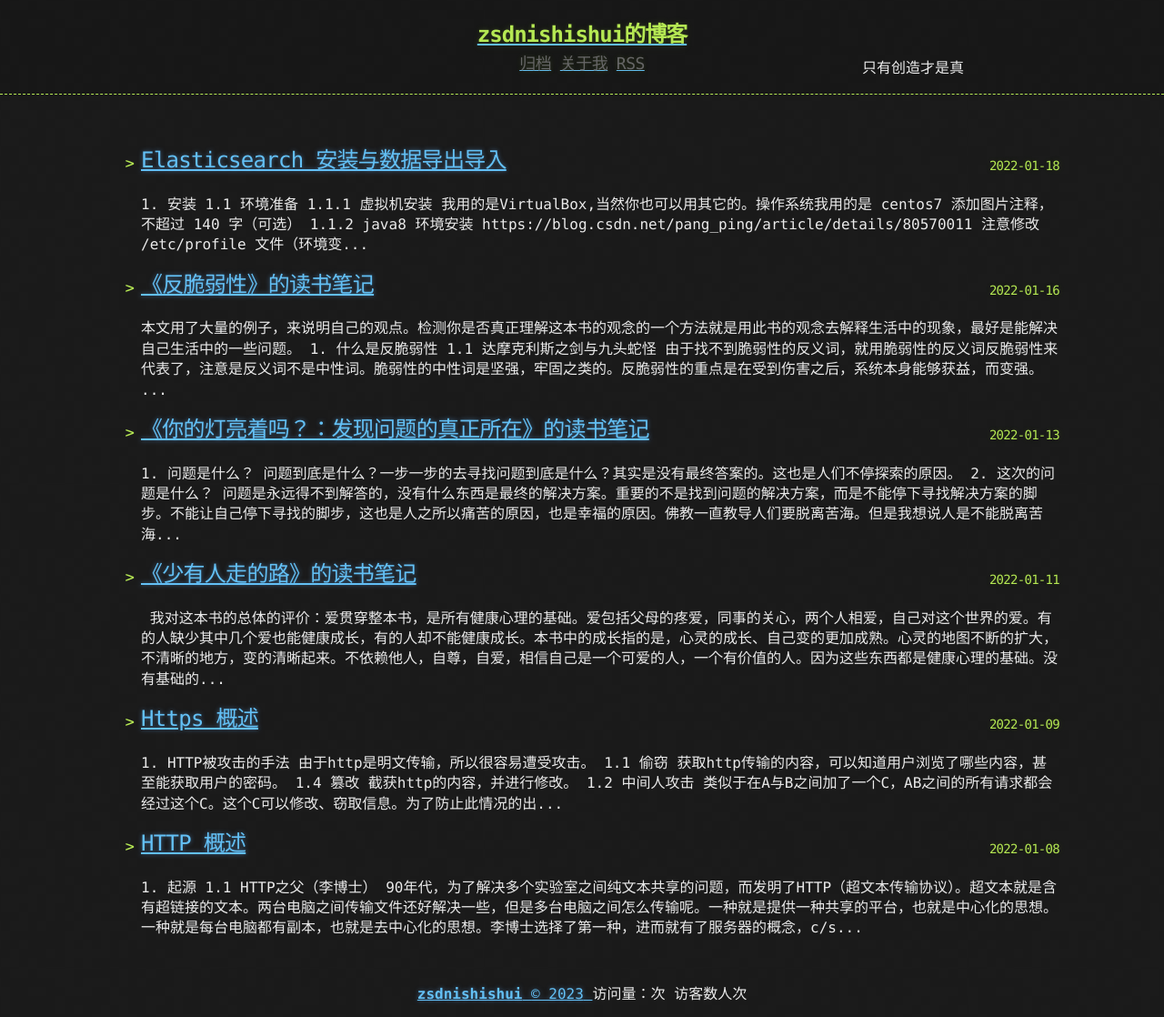
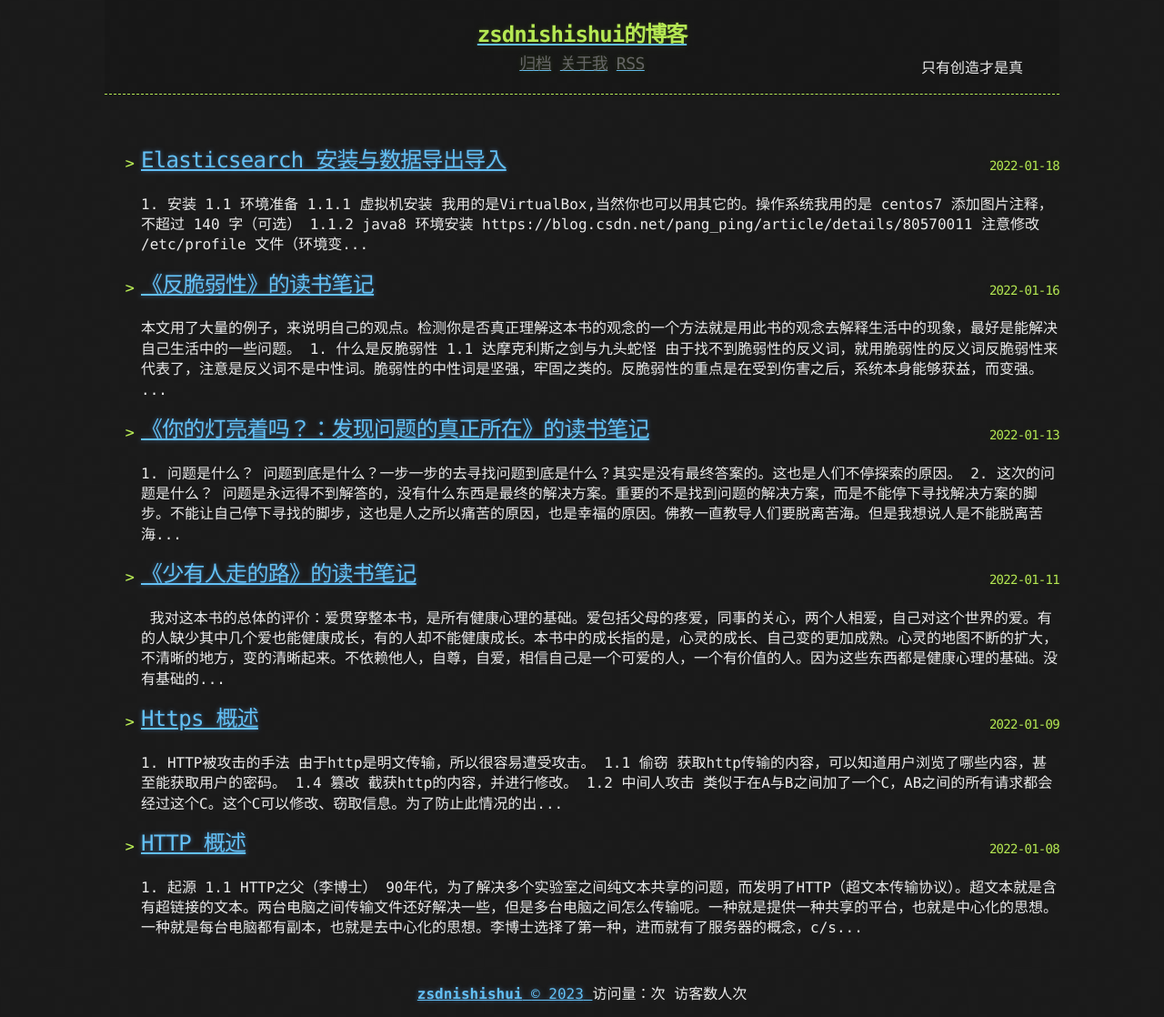
Before and after one commit to zsdnishishui/first, a Jekyll site: the page built from index.html, in a window 1280 px wide. Shown: the whole page at 91% size. Built offline with Jekyll 4.4.1, drawn with Linux system fonts in a browser that asks for light colours; the list of posts is cut into pages by our own code; comment, search, counter and statistics services are not loaded.

Commit message:
样式微调

```diff
--- a/_includes/header.html
+++ b/_includes/header.html
@@ -8,6 +8,6 @@
     <div class="header-links">
       {% include links.html %}
     </div>
-    <span style="float: right;margin-top: -20px;margin-right: 200px;">只有创造才是真</span>
+    <span style="float: right;margin-top: -20px;margin-right: 20px;">只有创造才是真</span>
   </div>
 </header>
--- a/_layouts/default.html
+++ b/_layouts/default.html
@@ -2,8 +2,8 @@
 <html>
 {% include head.html %}
 
-<body>
-  <div id="wrapper">
+<body style="width: 1050px;margin: 0 auto;">
+  <div>
     {% include header.html %}
     <div class="container">
       <section id="main_content">
--- a/_sass/base.scss
+++ b/_sass/base.scss
@@ -303,7 +303,7 @@ a:active, a:focus {
 }
 
 #wrapper {
-  min-height: calc(100vh - 100px);
+  //min-height: calc(100vh - 100px);
 }
 
 
```
